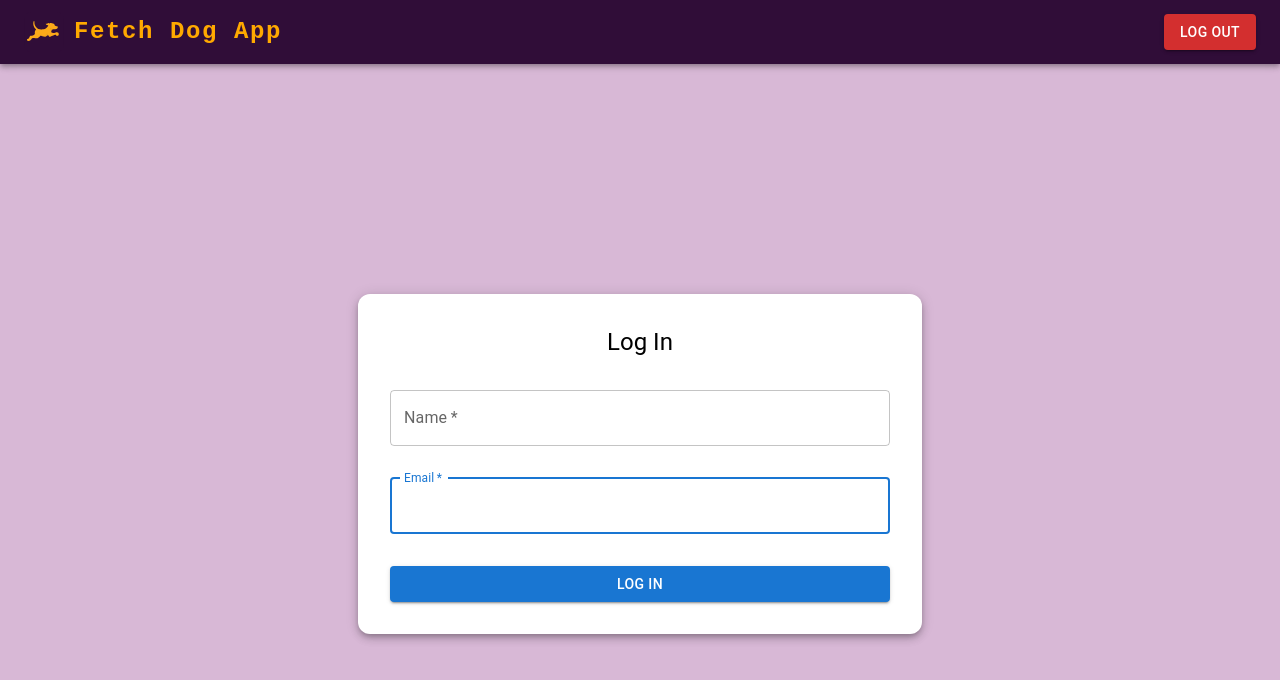
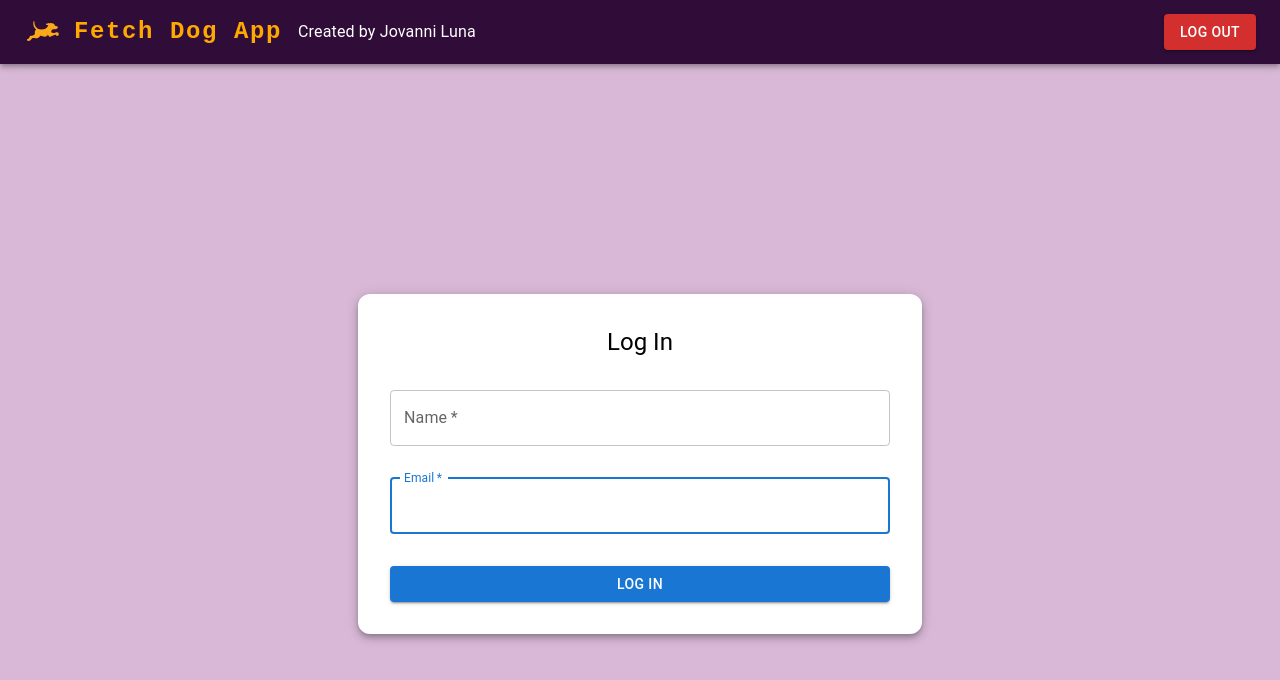
Before and after one commit to jovannil94/DogProject, a React (Create React App) app in the folder frontend/: page / in a window 1280 px wide. Shown: the top 680 px of the page. Built offline with nearby package versions, Linux system fonts and the light colour scheme; no server answers.

Commit message:
adds name to navbar

```diff
--- a/frontend/src/components/Navbar.js
+++ b/frontend/src/components/Navbar.js
@@ -40,6 +40,7 @@ const Navbar = () => {
                     >
                         Fetch Dog App
                     </Typography>
+                    <Typography variant='subtitle1'>Created by Jovanni Luna</Typography>
                     <Box sx={{ marginLeft: 'auto' }}>
                         <Button
                             type="submit"
```
